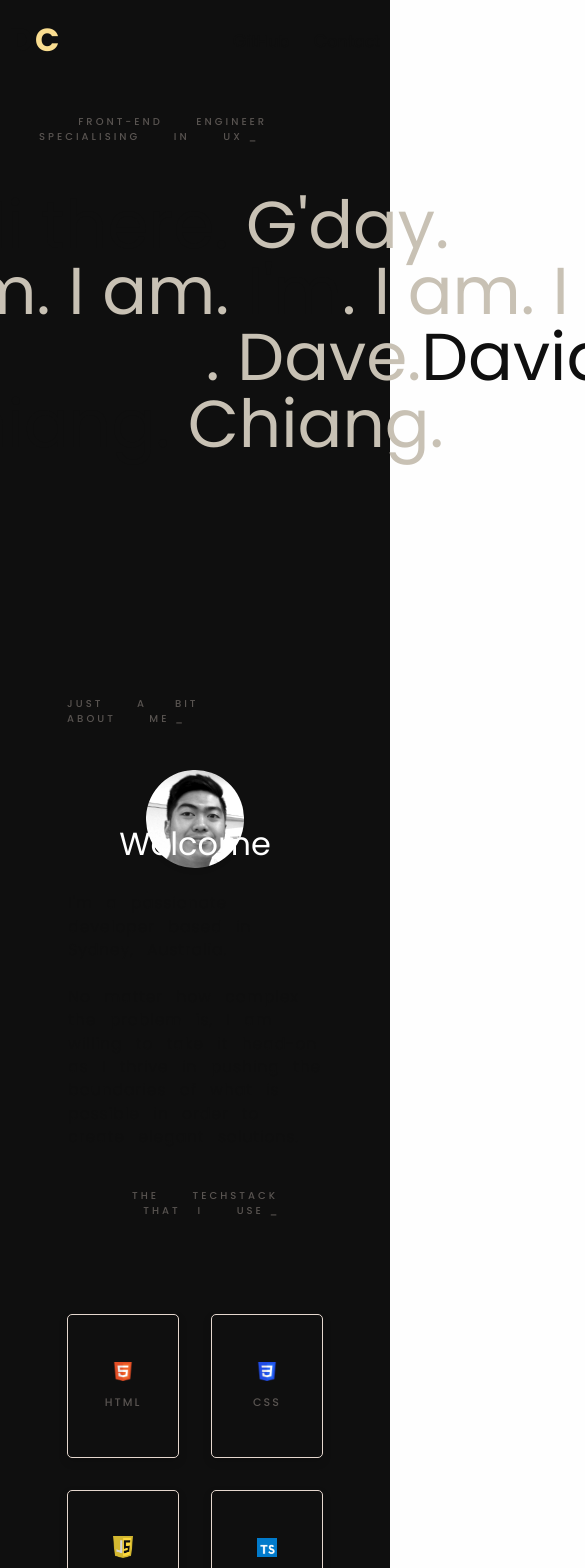
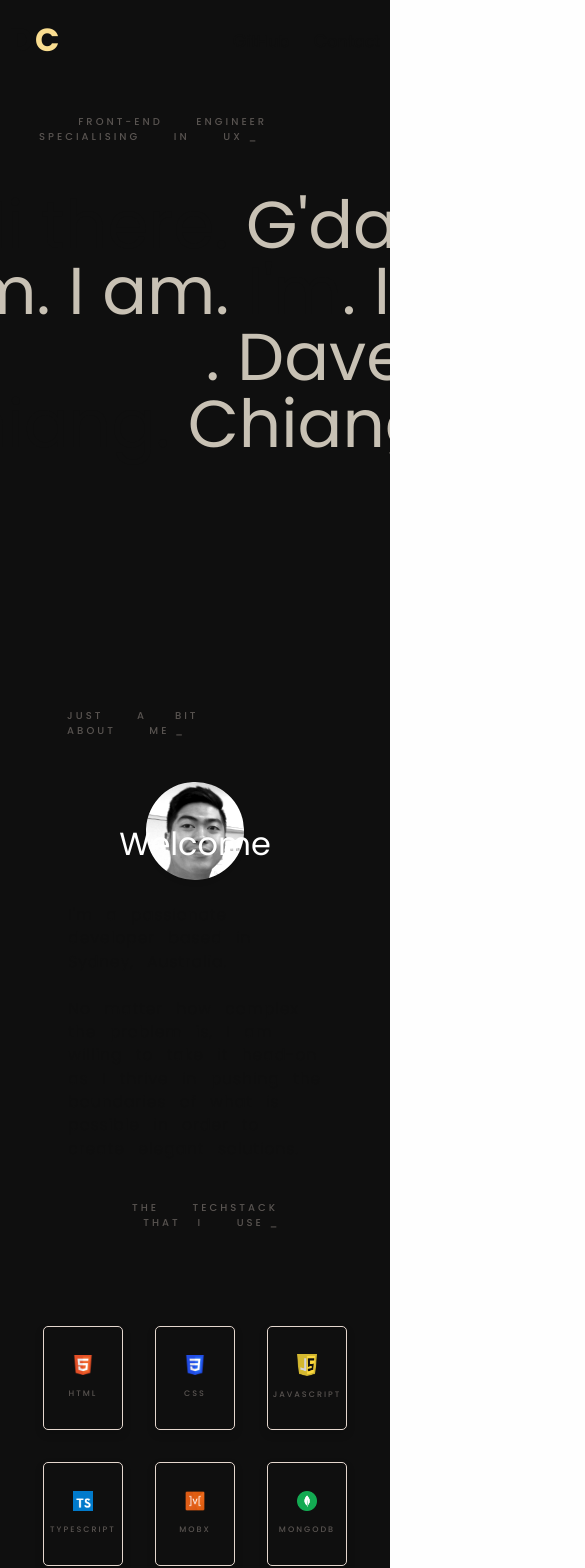
Before and after one commit to daveanthonyc/Portfolio-Site, a React (Vite) app: page / in a window 390 px wide. Shown: the top 1568 px of the page, 585 px wide, since content can reach past the window. Built offline with nearby package versions, Linux system fonts and the light colour scheme.

Commit message:
attempted to fix horizontal content spill with overflow hidden and whitespace nowrap + fixed skill card for mobile

```diff
--- a/src/css/styles.css
+++ b/src/css/styles.css
@@ -86,6 +86,12 @@
     font-weight: var(--fw-regular);
     color: var(--clr-primary-black);
     overflow-x: hidden;
+    /* white-space: nowrap; */
+  }
+
+  main {
+    overflow-x: hidden;
+    /* white-space: nowrap; */
   }
 
   ::selection {
@@ -329,6 +335,12 @@
     filter: saturate(100%);
   }
 
+  .section-home-intro {
+    overflow: hidden;
+    white-space: nowrap;
+    padding-bottom: 3vw;
+  }
+
   .section-skills {
     margin-top: 2vw;
   }
@@ -492,11 +504,11 @@
   }
 
   footer {
-    padding-top: 15rem;
     margin-top: 15rem;
     padding-bottom: 10vw;
     transition: all ease-in-out 300ms;
-
+    overflow-x: hidden;
+    white-space: nowrap;
   }
 
   footer::after {
@@ -636,12 +648,12 @@
       justify-content: center;
       text-align: center;
       border: 1px solid #e5d7ce;
-      width: 7rem;
-      height: 9rem;
+      width: 5rem;
+      height: 6.5rem;
       border-radius: 5px;
       color: var(--clr-primary-black-lighter);
       text-transform: uppercase;
-      font-size: 11px;
+      font-size: 8px;
       font-weight: 500;
       letter-spacing: 2px;
       box-shadow: 0px 4px 8px rgba(0,0,0,0.15);
```
